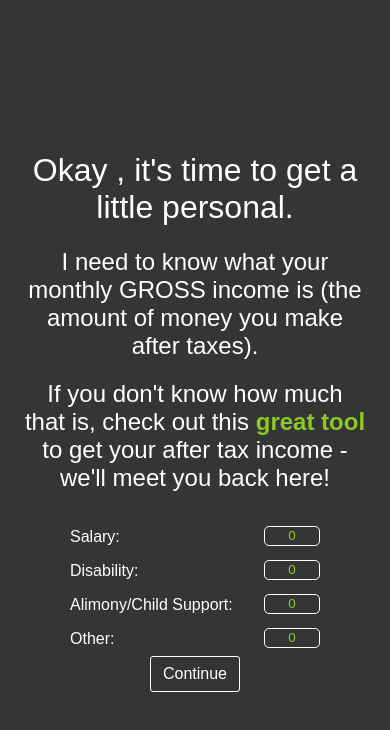
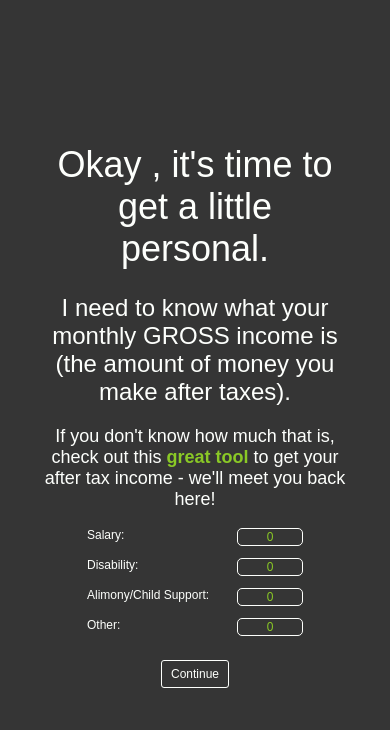
Before and after one commit to corumgold/simpli-money-path, a React (Create React App) app: page /income in a window 390 px wide. Shown: the top 730 px of the page. Built offline with nearby package versions, Linux system fonts and the light colour scheme; a web font is replaced by a local one.

Commit message:
Add media queries

```diff
--- a/public/less/form.less
+++ b/public/less/form.less
@@ -4,11 +4,7 @@
 form {
   .flexCenter();
   flex-direction: column;
-  min-width: 300px
-}
-
-form * {
-  margin-top: 0.5em;
+  min-width: 300px;
 }
 
 input {
@@ -18,7 +14,18 @@ input {
   caret-color: @accent-color;
   color: @accent-color;
   text-align: center;
-  max-width: 50px;
+  width: 7em;
+  font: inherit;
+  margin: 0.75em;
+}
+
+label {
+  text-align: start;
+}
+
+.money-data input {
+  width: 5em;
+  margin: 0;
 }
 
 textarea:focus,
@@ -30,9 +37,10 @@ input:focus {
   display: flex;
   justify-content: space-between;
   flex-direction: row;
-  width: 250px;
+  width: 18em;
+  margin-bottom: 1em;
 }
 
-input {
-    width: 100px;
+form button {
+  margin: 1em;
 }
--- a/public/less/styles.less
+++ b/public/less/styles.less
@@ -16,13 +16,40 @@ body {
   min-height: 100vh;
 }
 
+#root {
+  margin: 4em 2em;
+}
+
 h1,
 h2,
-h3,
-h4,
-h5 {
+h3 {
   font-weight: 500;
   margin-top: 0;
+}
+
+body {
+  font-size: 1.25em;
+  @media screen and (max-width: 1200px) {
+    font-size: 1.125em;
+  }
+  @media screen and (max-width: 768px) {
+    font-size: 1em;
+  }
+  @media screen and (max-width: 480px) {
+    font-size: 0.75em;
+  }
+}
+
+h1 {
+  font-size: 3em;
+}
+
+h2 {
+  font-size: 2em;
+}
+
+h3 {
+  font-size: 1.5em;
 }
 
 a {
@@ -45,10 +72,24 @@ button {
   transition: all 0.5s ease-out;
   color: @primary-text-color;
   cursor: pointer;
-  font: inherit
+  font: inherit;
 }
 
 button:hover {
   background-position: left bottom;
   color: @primary-color;
 }
+
+.citation {
+  font-size: 0.75em;
+}
+
+.start-buttons {
+  display: flex;
+  justify-content: center;
+  align-items: center;
+}
+
+.start-buttons button {
+  margin: 0 0.5rem;
+}
--- a/src/components/Emergency.js
+++ b/src/components/Emergency.js
@@ -30,16 +30,16 @@ const Emergency = () => {
         ({formatter.format(threeMonths)} - {formatter.format(sixMonths)})* in a
         savings account ready if you ever need it.
       </h3>
-      <h4>
+      <h3>
         Based on your prior answers, this should take you around{" "}
         <span>
           {EmergencyCalc(user, threeMonths - 1000)} -{" "}
           {EmergencyCalc(user, sixMonths - 1000)} months
         </span>{" "}
         to complete!
-      </h4>
+      </h3>
       <button onClick={handleClick}>I'm Fully Funded!</button>
-      <p>*Wells Fargo</p>
+      <p className="citation">*Wells Fargo</p>
     </>
   );
 };
--- a/src/components/Expenses.js
+++ b/src/components/Expenses.js
@@ -55,25 +55,26 @@ const Expenses = () => {
 
   return (
     <>
+      <h1>
+        So, an average month for {user.name} looks like{" "}
+        <span>{formatter.format(user.monthlyIncome)}</span> - Sound right?
+      </h1>
       <h2>
-        So, an average month for {user.name} looks like{" "}
-        {formatter.format(user.monthlyIncome)} - Sound right?
-      </h2>
-      <h3>
         Up next, we need to figure out what you typically spend in a month. If
         you aren't used to budgeting, you can use the tool below to get an
         estimate on monthly spending!
-      </h3>
-      <h3>
+      </h2>
+      <h2>
         Otherwise, simply input your monthly spending manually at the bottom.
-      </h3>
+      </h2>
 
-      <form>
+      <form className="money-data">
         {Object.keys(userExpenses).map((expense) => {
           return (
             <div className="form-item" key={expense}>
               <label htmlFor={expense}>{expense}:</label>
               <input
+                type='number'
                 name={expense}
                 value={userExpenses[expense]}
                 onChange={handleChange(expense)}
--- a/src/components/Income.js
+++ b/src/components/Income.js
@@ -42,7 +42,7 @@ const Income = () => {
         I need to know what your monthly GROSS income is (the amount of money
         you make after taxes).
       </h2>
-      <h2>
+      <h3>
         If you don't know how much that is, check out this{" "}
         <a
           href="https://smartasset.com/taxes/paycheck-calculator"
@@ -52,9 +52,9 @@ const Income = () => {
           great tool
         </a>{" "}
         to get your after tax income - we'll meet you back here!
-      </h2>
+      </h3>
 
-      <form>
+      <form className="money-data">
         {Object.keys(userIncome).map((source) => {
           return (
             <div className="form-item" key={source}>
--- a/src/components/InitialEmergency.js
+++ b/src/components/InitialEmergency.js
@@ -9,6 +9,8 @@ const InitialEmergency = () => {
   const dispatch = useDispatch()
 
   const user = useSelector((state) => state);
+
+  const months = EmergencyCalc(user, 1000);
 
   const handleClick = () => {
     dispatch(setCurrentStep('401k match'))
@@ -25,7 +27,7 @@ const InitialEmergency = () => {
       </h2>
       <h3>
         If you have $1000 saved - continue on! If not, based on your prior answers, this should take you around{" "}
-        <span>{EmergencyCalc(user, 1000)} months</span> to complete! After
+        <span>{months} {months <= 1 ? 'month' : 'months'}</span> to complete. After
         that, meet us back here to move on.
       </h3>
       <button onClick={handleClick}>$1,000 Saved!</button>
--- a/src/components/Retirement.js
+++ b/src/components/Retirement.js
@@ -36,7 +36,7 @@ const RetirementMatch = () => {
         . (We suggest making this an automatic deduction!)
       </h3>
       <button onClick={handleClick}>All Set!</button>
-      <p>*Fidelity</p>
+      <p className="citation">*Fidelity</p>
     </>
   );
 };
--- a/src/components/Start.js
+++ b/src/components/Start.js
@@ -77,22 +77,32 @@ const Start = () => {
 
   return (
     <>
-      <h1>77% of Americans are anxious about their financial situation.*</h1>
+      {!user.name ? (
+        <>
+          <h1>
+            <span>77%</span> of Americans are anxious about their financial
+            situation.*
+          </h1>
 
-      <h2>If you feel the same way, today that changes.</h2>
-
-      {!user.name ? (
+          <h2>If you feel the same way, <span>today that changes</span>.</h2>
           <form>
             <label htmlFor="name">What's your name?</label>
             <input name="name" value={userName || ""} onChange={handleName} />
 
             <button onClick={handleSubmit}>Let's Do This!</button>
           </form>
+        </>
       ) : (
         <>
-          <h2>Hello, {user.name}</h2>
+          <h1>Welcome back, {user.name}!</h1>
+          <h2>
+            Would you like to <span>continue</span> where you left off on your
+            journey or <span>start fresh</span>?
+          </h2>
+          <div className="start-buttons">
             <button onClick={handleContinue}>Continue</button>
             <button onClick={handleRestart}>Restart</button>
+          </div>
         </>
       )}
 
--- a/src/components/debt-stop-split/Debts.js
+++ b/src/components/debt-stop-split/Debts.js
@@ -48,7 +48,7 @@ const Debts = () => {
         households do!*
       </h2>
       <h2>Use the form below to input any debts you may have.</h2>
-      <form>
+      <form className="money-data">
         {Object.keys(userDebts).map((debt) => {
           return (
             <div className="form-item" key={debt}>
@@ -63,7 +63,7 @@ const Debts = () => {
         })}
         <button onClick={handleSubmit}>Continue</button>
       </form>
-      <p>*2020 Federal Reserve Bulletin</p>
+      <p className="citation">*2020 Federal Reserve Bulletin</p>
     </>
   );
 };
--- a/src/components/debt-stop-split/ExOverIn.js
+++ b/src/components/debt-stop-split/ExOverIn.js
@@ -10,6 +10,7 @@ const ExOverIn = ({ user }) => {
         {formatter.format(user.monthlyExpenses - user.monthlyIncome)} more than
         you earn.
       </h2>
+      <h2>Don't stress, this is fixable! Hop on over to <a href="https://mint.intuit.com/" target="_blank" rel="noopener noreferrer">Mint</a> or <a href="https://www.personalcapital.com/" target="_blank" rel="noopener noreferrer">Personal Capital</a> to get started with setting up a budget and getting on track!</h2>
     </>
   );
 };
--- a/src/styles.css
+++ b/src/styles.css
@@ -61,9 +61,6 @@ form {
   flex-direction: column;
   min-width: 300px;
 }
-form * {
-  margin-top: 0.5em;
-}
 input {
   background-color: transparent;
   border: 1px solid #fdfffc;
@@ -71,7 +68,16 @@ input {
   caret-color: #8ac926;
   color: #8ac926;
   text-align: center;
-  max-width: 50px;
+  width: 7em;
+  font: inherit;
+  margin: 0.75em;
+}
+label {
+  text-align: start;
+}
+.money-data input {
+  width: 5em;
+  margin: 0;
 }
 textarea:focus,
 input:focus {
@@ -81,10 +87,11 @@ input:focus {
   display: flex;
   justify-content: space-between;
   flex-direction: row;
-  width: 250px;
+  width: 18em;
+  margin-bottom: 1em;
 }
-input {
-  width: 100px;
+form button {
+  margin: 1em;
 }
 body {
   margin: 0;
@@ -100,13 +107,41 @@ body {
   text-align: center;
   min-height: 100vh;
 }
+#root {
+  margin: 4em 2em;
+}
 h1,
 h2,
-h3,
-h4,
-h5 {
+h3 {
   font-weight: 500;
   margin-top: 0;
+}
+body {
+  font-size: 1.25em;
+}
+@media screen and (max-width: 1200px) {
+  body {
+    font-size: 1.125em;
+  }
+}
+@media screen and (max-width: 768px) {
+  body {
+    font-size: 1em;
+  }
+}
+@media screen and (max-width: 480px) {
+  body {
+    font-size: 0.75em;
+  }
+}
+h1 {
+  font-size: 3em;
+}
+h2 {
+  font-size: 2em;
+}
+h3 {
+  font-size: 1.5em;
 }
 a {
   text-decoration: none;
@@ -133,3 +168,14 @@ button:hover {
   background-position: left bottom;
   color: #353535;
 }
+.citation {
+  font-size: 0.75em;
+}
+.start-buttons {
+  display: flex;
+  justify-content: center;
+  align-items: center;
+}
+.start-buttons button {
+  margin: 0 0.5rem;
+}
```
Lines whose indentation alone changed are shown as unchanged.
